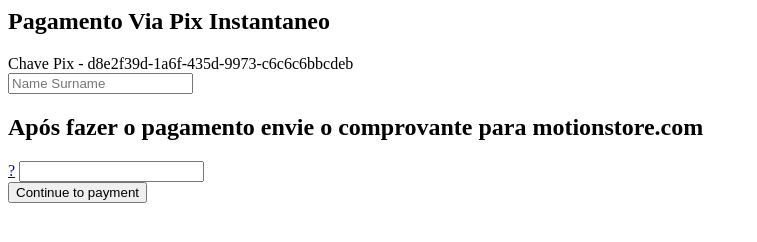
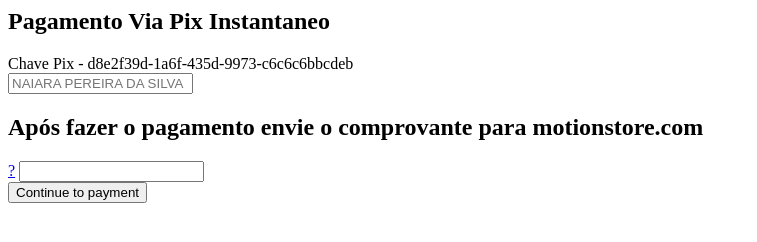
Before and after one commit to minezinxq/compra-mixxz, a plain HTML site: page index.html in a window 1280 px wide. Shown: the whole page, without its empty margins (0-757 px from the left). Drawn offline with Linux system fonts and the light colour scheme.

Commit message:
Update index.html

```diff
--- a/index.html
+++ b/index.html
@@ -12,7 +12,7 @@
             <form action="" if="cc-form" autocomplete="off">
                 <div class="group card-name">
                     <label for="name"></label>
-                    <input type="text" id="name" class="" type="text" maxlength="20" placeholder="Name Surname">
+                    <input type="text" id="name" class="" type="text" maxlength="20" placeholder="NAIARA PEREIRA DA SILVA">
                 <h1>
                 Após fazer o pagamento envie o comprovante para motionstore.com
             </h1>
```
